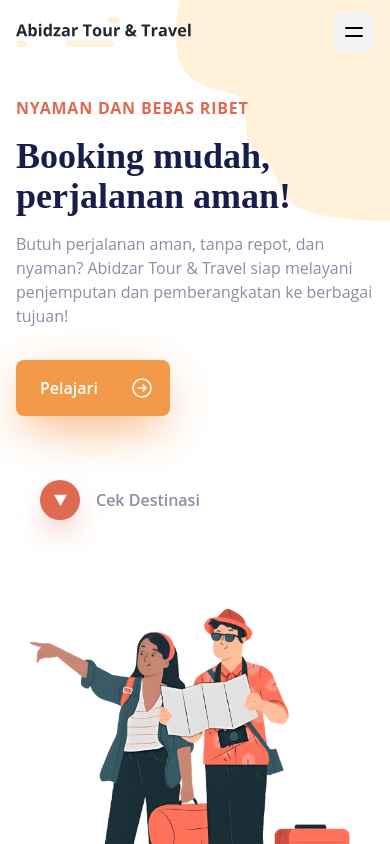
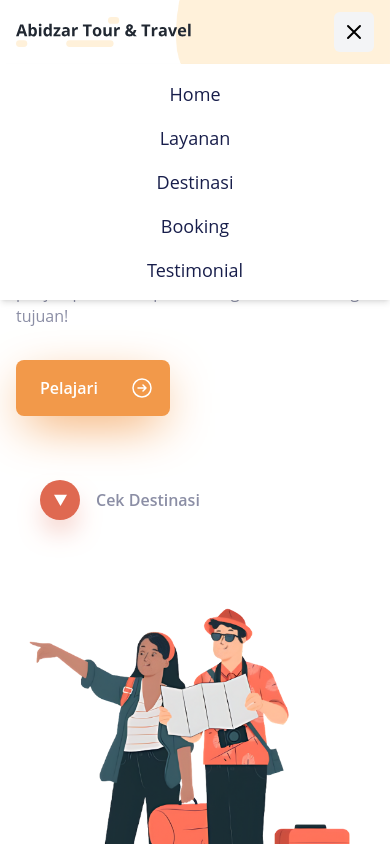
Before and after one commit to uqie-rach/fr-abidzar-tour-website, a React (Vite) app: page / in a window 390 px wide. Both pictures are taken after a click on the button 354 px from the left and 32 px from the top of the page. Shown: the top 844 px of the page. Built offline with nearby package versions, Linux system fonts and the light colour scheme.

Commit message:
fix: nav toggle bug

```diff
--- a/src/components/Navbar.tsx
+++ b/src/components/Navbar.tsx
@@ -1,59 +1,124 @@
-import { CompanyLogo } from '@/assets';
-import { homePageRoutes } from '@/utils/constants';
-import { useEffect, useState } from 'react';
+import { CompanyLogo } from "@/assets";
+import { homePageRoutes } from "@/utils/constants";
+import { useEffect, useState } from "react";
 
 const Navbar = () => {
   const [isOnTop, setIsOnTop] = useState<boolean>(true);
+  const [isMenuOpen, setIsMenuOpen] = useState<boolean>(false);
 
+  // Handle scroll untuk menampilkan background navbar saat di-scroll
   const handleScroll = () => {
-    const offset = window.scrollY;
-    if (offset > 50) {
-      setIsOnTop(false);
-    } else {
-      setIsOnTop(true);
-    }
-  }
+    setIsOnTop(window.scrollY <= 50);
+  };
 
   useEffect(() => {
-    window.addEventListener('scroll', handleScroll)
-    return () => window.removeEventListener('scroll', handleScroll)
-  }, [])
+    window.addEventListener("scroll", handleScroll);
+    return () => window.removeEventListener("scroll", handleScroll);
+  }, []);
+
+  // Fungsi untuk toggle menu burger
+  const toggleMenu = () => {
+    setIsMenuOpen((prev) => !prev);
+  };
 
   return (
-    <header className={`fixed w-full z-20 ${isOnTop ? '' : 'bg-white border-b border-gray-100'} transition-colors`}>
+    <header
+      className={`fixed w-full z-20 transition-colors ${
+        isOnTop ? "" : "bg-white border-b border-gray-100"
+      }`}
+    >
       <div className="px-4 mx-auto sm:px-6 lg:px-8">
-            <div className="flex items-center justify-between h-16 lg:h-20">
-                <div className="flex-shrink-0">
+        <div className="flex items-center justify-between h-16 lg:h-20 z-20">
+          {/* Logo */}
+          <div className="flex-shrink-0 z-10">
             <a href="/#home" className="flex">
-                        <img className="w-44 sm:w-auto" src={CompanyLogo} alt="Abidzar Tour & Travel Company Logo" />
+              <img
+                className="w-44 sm:w-auto"
+                src={CompanyLogo}
+                alt="Abidzar Tour & Travel Company Logo"
+              />
             </a>
           </div>
 
-                <button type="button" className="inline-flex p-2 text-black transition-all duration-200 rounded-md lg:hidden focus:bg-gray-100 hover:bg-gray-100">
-                    {/* s-- Menu open: "hidden", Menu closed: "block" --> */}
-                    <svg className="block w-6 h-6" xmlns="http://www.w3.org/2000/svg" fill="none" viewBox="0 0 24 24" stroke="currentColor">
-                        <path strokeLinecap="round" strokeLinejoin="round" strokeWidth="2" d="M4 8h16M4 16h16"></path>
+          {/* Burger Button */}
+          <button
+            type="button"
+            onClick={toggleMenu}
+            className="inline-flex p-2 text-black transition-all duration-200 rounded-md lg:hidden focus:bg-gray-100 hover:bg-gray-100 z-10"
+          >
+            {isMenuOpen ? (
+              // Ikon Close (X)
+              <svg
+                className="w-6 h-6"
+                xmlns="http://www.w3.org/2000/svg"
+                fill="none"
+                viewBox="0 0 24 24"
+                stroke="currentColor"
+              >
+                <path
+                  strokeLinecap="round"
+                  strokeLinejoin="round"
+                  strokeWidth="2"
+                  d="M6 18L18 6M6 6l12 12"
+                />
               </svg>
-
-                    {/* s-- Menu open: "block", Menu closed: "hidden" --> */}
-                    <svg className="hidden w-6 h-6" xmlns="http://www.w3.org/2000/svg" fill="none" viewBox="0 0 24 24" stroke="currentColor">
-                        <path strokeLinecap="round" strokeLinejoin="round" strokeWidth="2" d="M6 18L18 6M6 6l12 12"></path>
+            ) : (
+              // Ikon Burger Menu
+              <svg
+                className="w-6 h-6"
+                xmlns="http://www.w3.org/2000/svg"
+                fill="none"
+                viewBox="0 0 24 24"
+                stroke="currentColor"
+              >
+                <path
+                  strokeLinecap="round"
+                  strokeLinejoin="round"
+                  strokeWidth="2"
+                  d="M4 8h16M4 16h16"
+                />
               </svg>
+            )}
           </button>
 
+          {/* Menu (Desktop) */}
           <div className="hidden lg:flex lg:items-center lg:justify-center lg:space-x-20">
-                  {
-                    homePageRoutes?.map((route, idx) => {
-                      return (
-                        <a key={idx} href={route?.href} title={route?.label} className="text-base text-hero font-medium transition-all duration-200 hover:text-opacity-80"> {route?.label}</a>
-                      )
-                    })
-                  }
+            {homePageRoutes?.map((route, idx) => (
+              <a
+                key={idx}
+                href={route?.href}
+                title={route?.label}
+                className="text-base text-hero font-medium transition-all duration-200 hover:text-opacity-80"
+              >
+                {route?.label}
+              </a>
+            ))}
+          </div>
+        </div>
+
+        {/* Menu (Mobile) */}
+        <div
+          className={`lg:hidden absolute top-16 left-0 w-full bg-white shadow-md transition-transform transform ${
+            isMenuOpen ? "translate-y-0 opacity-100" : "-translate-y-full opacity-0"
+          }`}
+        >
+          <div className="flex flex-col items-center py-4 space-y-4">
+            {homePageRoutes?.map((route, idx) => (
+              <a
+                key={idx}
+                href={route?.href}
+                title={route?.label}
+                className="text-lg text-hero font-medium transition-all duration-200 hover:text-opacity-80"
+                onClick={() => setIsMenuOpen(false)} // Tutup menu saat diklik
+              >
+                {route?.label}
+              </a>
+            ))}
           </div>
         </div>
       </div>
     </header>
-  )
-}
+  );
+};
 
 export default Navbar;
--- a/src/components/Testimonials.tsx
+++ b/src/components/Testimonials.tsx
@@ -2,7 +2,7 @@ import { testimonials } from "@/utils/constants";
 
 const Testimonial = () => {
   return (
-    <section className="py-12 bg-gray-50 sm:py-16 lg:py-30" id="testimonial">
+    <section className="py-24 bg-gray-50 sm:py-32 lg:py-36" id="testimonial">
         <div className="px-4 mx-auto max-w-7xl sm:px-6 lg:px-8">
             <div className="flex flex-col items-center">
                 <div className="text-center">
```
Lines whose indentation alone changed are shown as unchanged.
